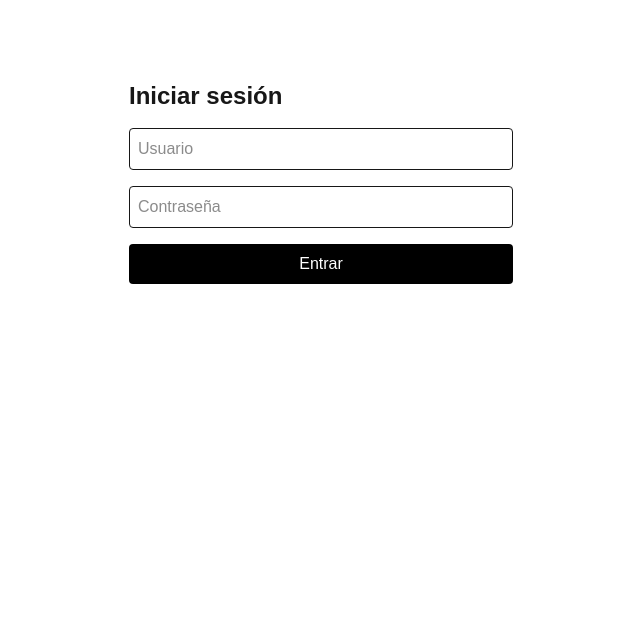
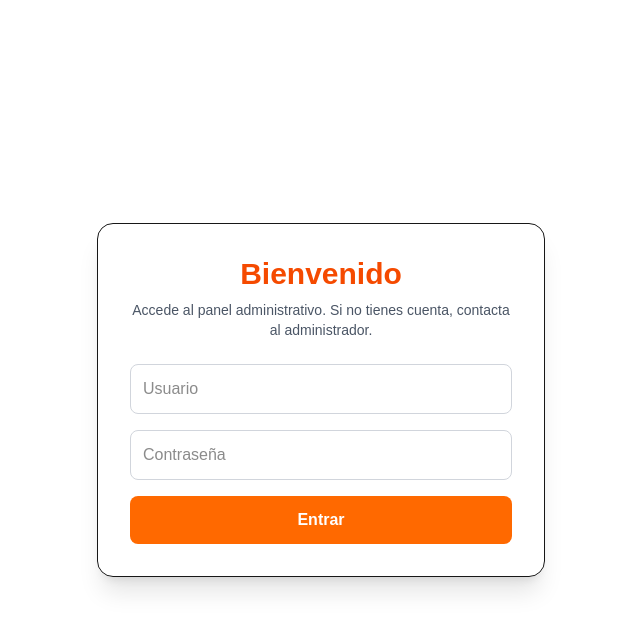
Before and after one commit to crvilla/ml-admin, a Next.js app: page /login in a window 1280 px wide. Shown: the top 630 px of the page, without its empty margins (319-959 px from the left). Built offline with nearby package versions, Linux system fonts and the light colour scheme.

Commit message:
front nav

```diff
--- a/package.json
+++ b/package.json
@@ -13,6 +13,7 @@
     "bcrypt": "^6.0.0",
     "jose": "^6.0.11",
     "jsonwebtoken": "^9.0.2",
+    "lucide-react": "^0.525.0",
     "next": "15.3.5",
     "prisma": "^6.11.1",
     "react": "^19.0.0",
--- a/src/app/dashboard/layout.tsx
+++ b/src/app/dashboard/layout.tsx
@@ -2,9 +2,17 @@ import { cookies } from 'next/headers'
 import { jwtVerify } from 'jose'
 import { redirect } from 'next/navigation'
 import React from 'react'
+import Link from 'next/link'
+import {
+  Home,
+  Building2,
+  User,
+  BrainCog,
+  LogOut
+} from 'lucide-react'
 
 const getPayloadFromToken = async () => {
-  const cookieStore = await cookies() // 👈 AQUÍ el cambio
+  const cookieStore = await cookies()
   const token = cookieStore.get('token')?.value
 
   if (!token) redirect('/login')
@@ -27,20 +35,45 @@ export default async function DashboardLayout({
   await getPayloadFromToken()
 
   return (
-    <div className="min-h-screen bg-gray-50 p-6">
-      <header className="flex justify-between items-center mb-4">
-        <h1 className="text-xl font-bold">Panel de administración</h1>
-        <form action="/api/auth/logout" method="POST">
+    <div className="flex min-h-screen bg-gray-100">
+      {/* Sidebar */}
+      <aside className="w-64 bg-gray-50 border-r border-gray-200 text-black flex flex-col justify-between py-6 px-4">
+        <div>
+          <h2 className="text-2xl font-bold mb-8 text-orange-500">MAILO Admin</h2>
+          <nav className="space-y-2">
+            <Link href="/dashboard" className="flex items-center gap-2 px-3 py-2 rounded hover:bg-gray-100">
+              <Home className="w-5 h-5 text-orange-500" />
+              Inicio
+            </Link>
+            <Link href="/dashboard/bussines" className="flex items-center gap-2 px-3 py-2 rounded hover:bg-gray-100">
+              <Building2 className="w-5 h-5 text-orange-500" />
+              Negocios
+            </Link>
+            <Link href="/dashboard/profile" className="flex items-center gap-2 px-3 py-2 rounded hover:bg-gray-100">
+              <User className="w-5 h-5 text-orange-500" />
+              Perfil
+            </Link>
+            <Link href="/dashboard/ai-settings" className="flex items-center gap-2 px-3 py-2 rounded hover:bg-gray-100">
+              <BrainCog className="w-5 h-5 text-orange-500" />
+              AI Settings
+            </Link>
+          </nav>
+        </div>
+
+        {/* Cerrar sesión */}
+        <form action="/api/auth/logout" method="POST" className="mt-8">
           <button
             type="submit"
-            className="bg-red-600 text-white px-4 py-2 rounded hover:bg-red-700"
+            className="flex items-center justify-center gap-2 w-full bg-red-50 hover:bg-red-100 text-red-600 py-2 rounded"
           >
+            <LogOut className="w-5 h-5" />
             Cerrar sesión
           </button>
         </form>
-      </header>
+      </aside>
 
-      <main>{children}</main>
+      {/* Contenido principal */}
+      <main className="flex-1 p-8">{children}</main>
     </div>
   )
 }
--- a/src/app/dashboard/page.tsx
+++ b/src/app/dashboard/page.tsx
@@ -1,9 +1,8 @@
 'use client'
 export default function DashboardPage() {
-
   return (
-    <div className="p-8">
-      <h1 className="text-2xl font-bold mb-4">Bienvenido al Dashboard privado</h1>
+    <div>
+      <h1 className="text-3xl font-bold mb-4">Bienvenido al Dashboard privado</h1>
     </div>
   )
 }
--- a/src/app/login/page.tsx
+++ b/src/app/login/page.tsx
@@ -24,33 +24,51 @@ export default function LoginPage() {
       return
     }
 
-    // No necesitas guardar el token (está en cookie HttpOnly)
     router.push('/dashboard')
   }
 
   return (
-    <div className="max-w-sm mx-auto mt-20">
-      <h1 className="text-2xl font-bold mb-4">Iniciar sesión</h1>
+    <div className="min-h-screen flex items-center justify-center bg-white px-4">
+      <div className="max-w-md w-full space-y-6 shadow-xl rounded-2xl border p-8">
+        <div className="text-center">
+          <h1 className="text-3xl font-bold text-orange-600">Bienvenido</h1>
+          <p className="mt-2 text-sm text-gray-600">
+            Accede al panel administrativo. Si no tienes cuenta, contacta al administrador.
+          </p>
+        </div>
+
         <form onSubmit={handleLogin} className="space-y-4">
+          <div>
             <input
               type="text"
               placeholder="Usuario"
               value={user_name}
               onChange={(e) => setUsername(e.target.value)}
-          className="w-full border p-2 rounded"
+              className="w-full p-3 border border-gray-300 rounded-lg focus:outline-none focus:ring-2 focus:ring-orange-500"
+              required
             />
+          </div>
+          <div>
             <input
               type="password"
               placeholder="Contraseña"
               value={password}
               onChange={(e) => setPassword(e.target.value)}
-          className="w-full border p-2 rounded"
+              className="w-full p-3 border border-gray-300 rounded-lg focus:outline-none focus:ring-2 focus:ring-orange-500"
+              required
             />
-        {error && <p className="text-red-500 text-sm">{error}</p>}
-        <button type="submit" className="w-full bg-black text-white p-2 rounded">
+          </div>
+
+          {error && <p className="text-sm text-red-500">{error}</p>}
+
+          <button
+            type="submit"
+            className="w-full bg-orange-500 hover:bg-orange-600 text-white py-3 rounded-lg font-semibold transition"
+          >
             Entrar
           </button>
         </form>
       </div>
+    </div>
   )
 }
```
Also changed, not shown: 1 other file (tests, documents, lock files or other folders). Lines whose indentation alone changed are shown as unchanged.
